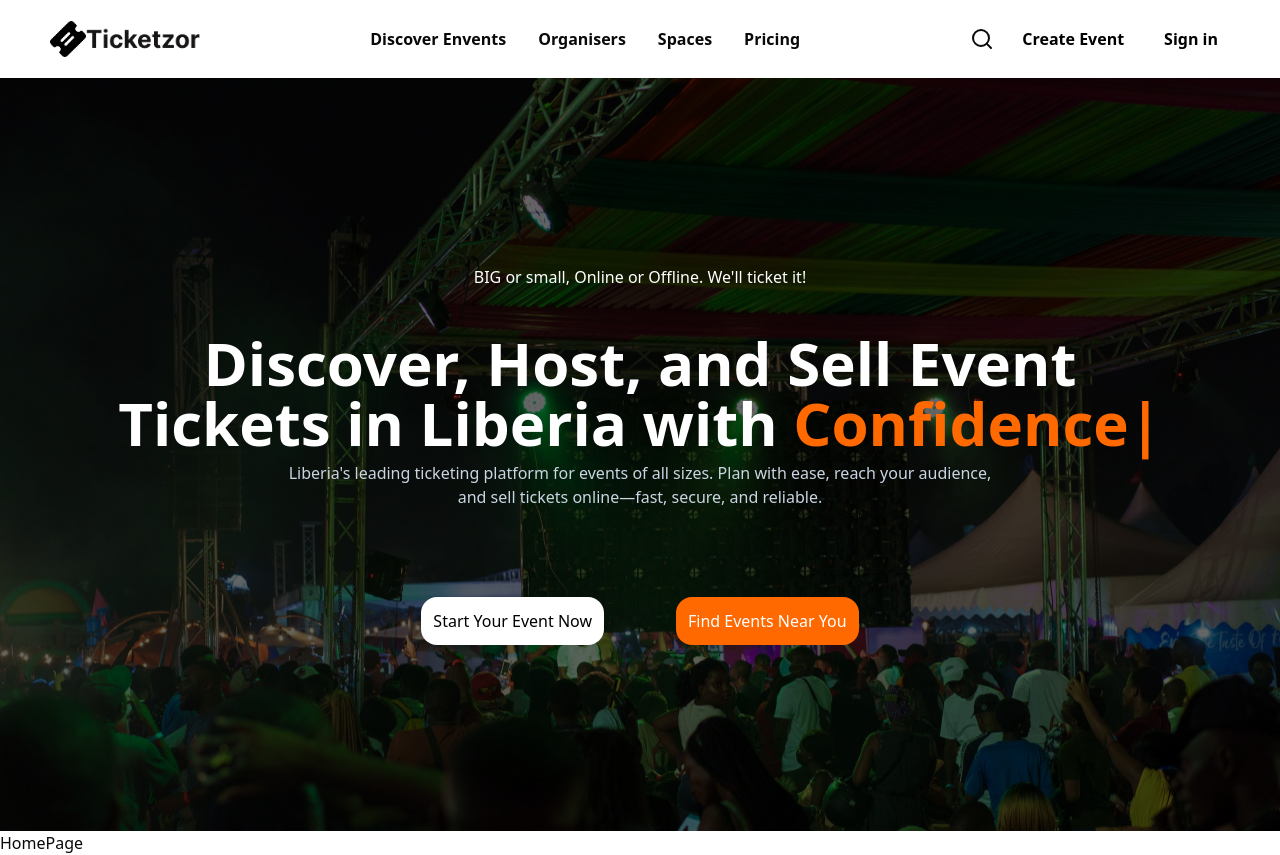
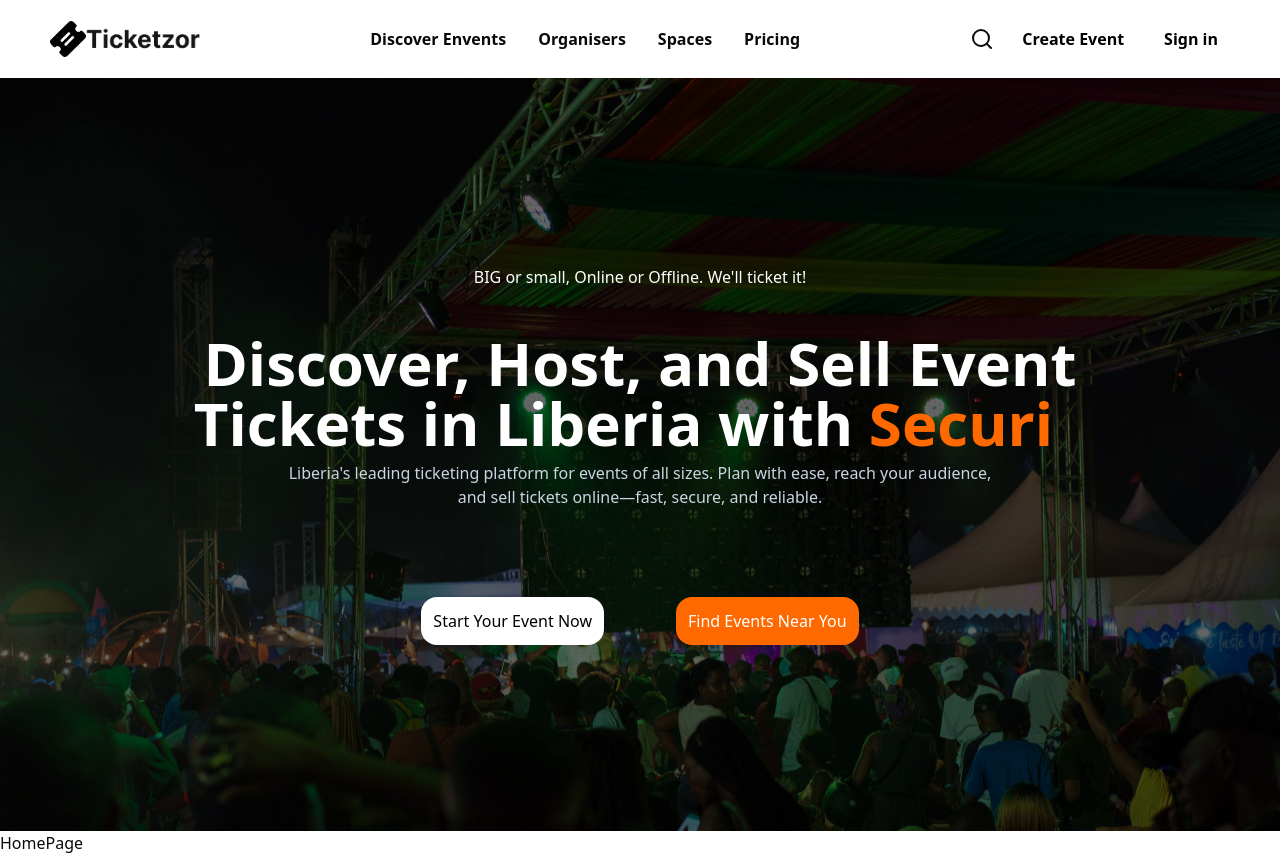
Before and after one commit to boakaidorborkamara/ticketzorr_frontend, a Next.js app: page /home in a window 1280 px wide. Built offline with nearby package versions, Linux system fonts and the light colour scheme.

Commit message:
added the type writer

```diff
--- a/src/components/ui/hero.tsx
+++ b/src/components/ui/hero.tsx
@@ -1,14 +1,15 @@
 // import Image from 'next/image'
+"use client"
 import React from 'react'
 import { Button } from './button-component'
+import { Typewriter } from 'react-simple-typewriter'
 
 export const HeroComponent = () => {
     return (
         <div className='w-full'>
             <div
                 className="img-wrapper w-full h-[753px] bg-cover bg-center"
-                style={{ backgroundImage: "url('/hero.jpg')" }}
-            >
+                style={{ backgroundImage: "url('/hero.jpg')" }}>
                 {/* backdrop */}
                 <div className="flex justify-center items-center w-full h-full bg-black/60">
                     {/* inner text wrapper */}
@@ -18,14 +19,26 @@ export const HeroComponent = () => {
                         {/* main text title */}
                         <div className="main-txt-wrap flex flex-col items-center">
                             <h1 className='text-6xl font-bold'>Discover, Host, and Sell Event</h1>
-                            <h1 className='text-6xl font-bold'>Tickets in Liberia with <span className='text-primary'>Confidence|</span></h1>
+                            <h1 className='text-6xl font-bold'>
+                                Tickets in Liberia with <span className='text-primary'>
+                                    <Typewriter
+                                        words={['Confidence', 'Ease', 'Security', 'Speed']}
+                                        loop={0}
+                                        cursor
+                                        cursorStyle='|'
+                                        typeSpeed={70}
+                                        deleteSpeed={50}
+                                        delaySpeed={1000}
+                                    />
+                                </span>
+                            </h1>
                         </div>
                         {/*sub text title */}
                         <h3 className='wrap-break-word w-2/3 text-center text-slate-300 my-2'>Liberia&apos;s leading ticketing platform for events of all sizes. Plan with ease, reach your audience, and sell tickets online—fast, secure, and reliable.</h3>
 
                         <div className="btn-row flex gap-18 mt-20">
-                            <Button name='Start Your Event Now'/>
-                            <Button name='Find Events Near You'variant='primary' />
+                            <Button name='Start Your Event Now' />
+                            <Button name='Find Events Near You' variant='primary' />
                         </div>
                     </div>
                 </div>
```
